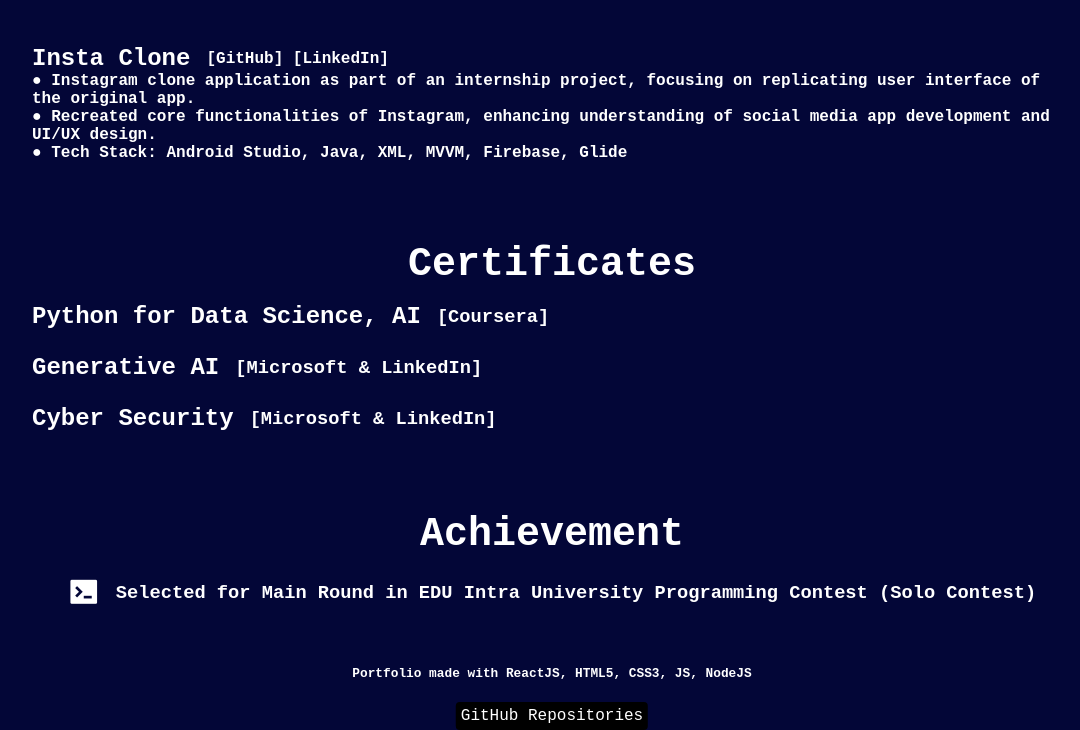
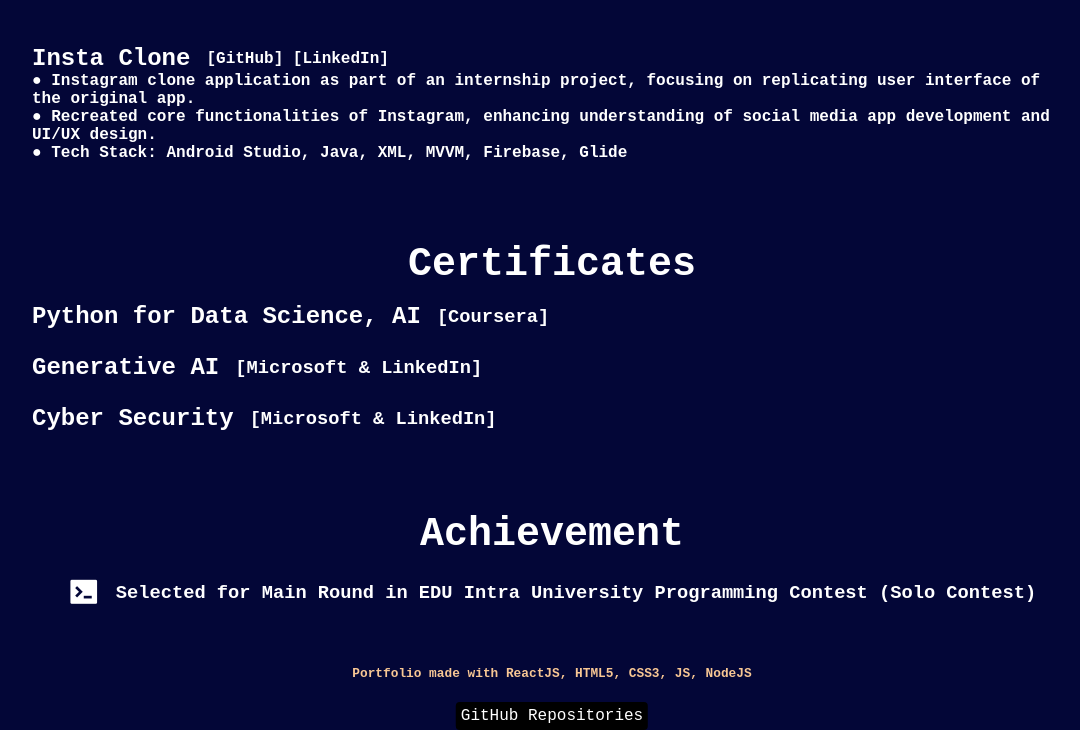
Before and after one commit to abtaaahi/portfolio, a plain HTML site: page index.html in a window 1280 px wide. In both pictures the pointer is over the element "Portfolio made with ReactJS, HTML5, CSS3, JS, NodeJS". Shown: the part 2581-3311 px from the top of the page, without its empty margins (88-1168 px from the left). Drawn offline with nearby package versions, Linux system fonts and the light colour scheme; a web font is replaced by a local one.

Commit message:
5Update style.css

```diff
--- a/style.css
+++ b/style.css
@@ -527,6 +527,10 @@ section h2 {
   font-size: 0.8rem;
   padding: 1rem;
 }
+#last:hover{
+  color: #F8C794;
+  cursor: url('pointerwhite.png'), auto;
+}
 
 @media (max-width:900px){
 ::-webkit-scrollbar {
@@ -675,7 +679,6 @@ section h2 {
   margin: 5px;
   display: flex;
   justify-content: center;
-  /* align-items: center; */
 }
 .skilldivmain{
   width: 100%;
@@ -685,7 +688,6 @@ section h2 {
 .skill1{
   display: flex;
   flex-direction: row;
-  /* justify-content: space-evenly; */
 }
 .skill2{
   display: flex;
@@ -698,7 +700,6 @@ section h2 {
 .skilldivone{
   width: 100%;
   height: 5rem;
-
 }
 .skilldivtwo{
   width: 100%;
```
